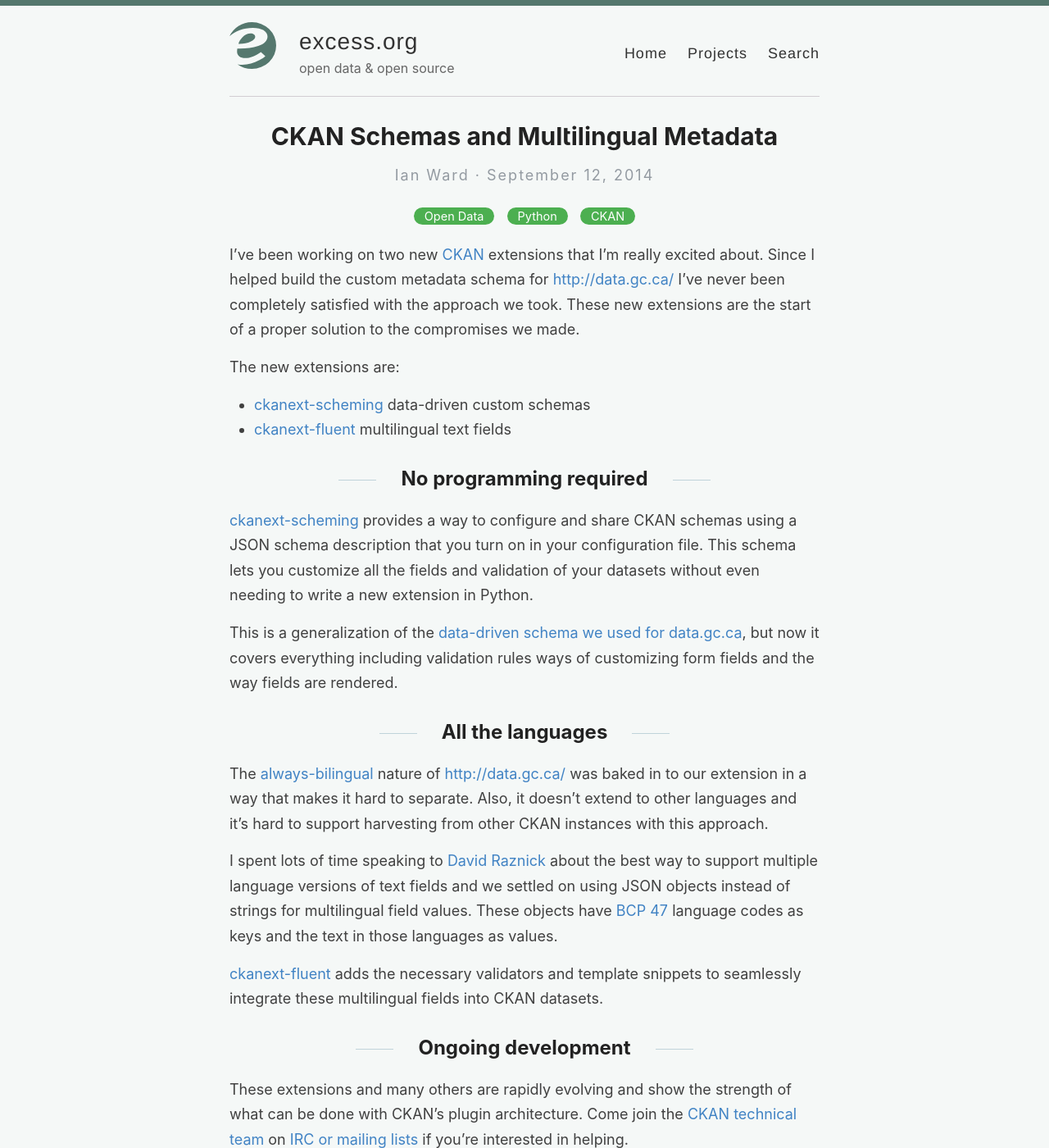
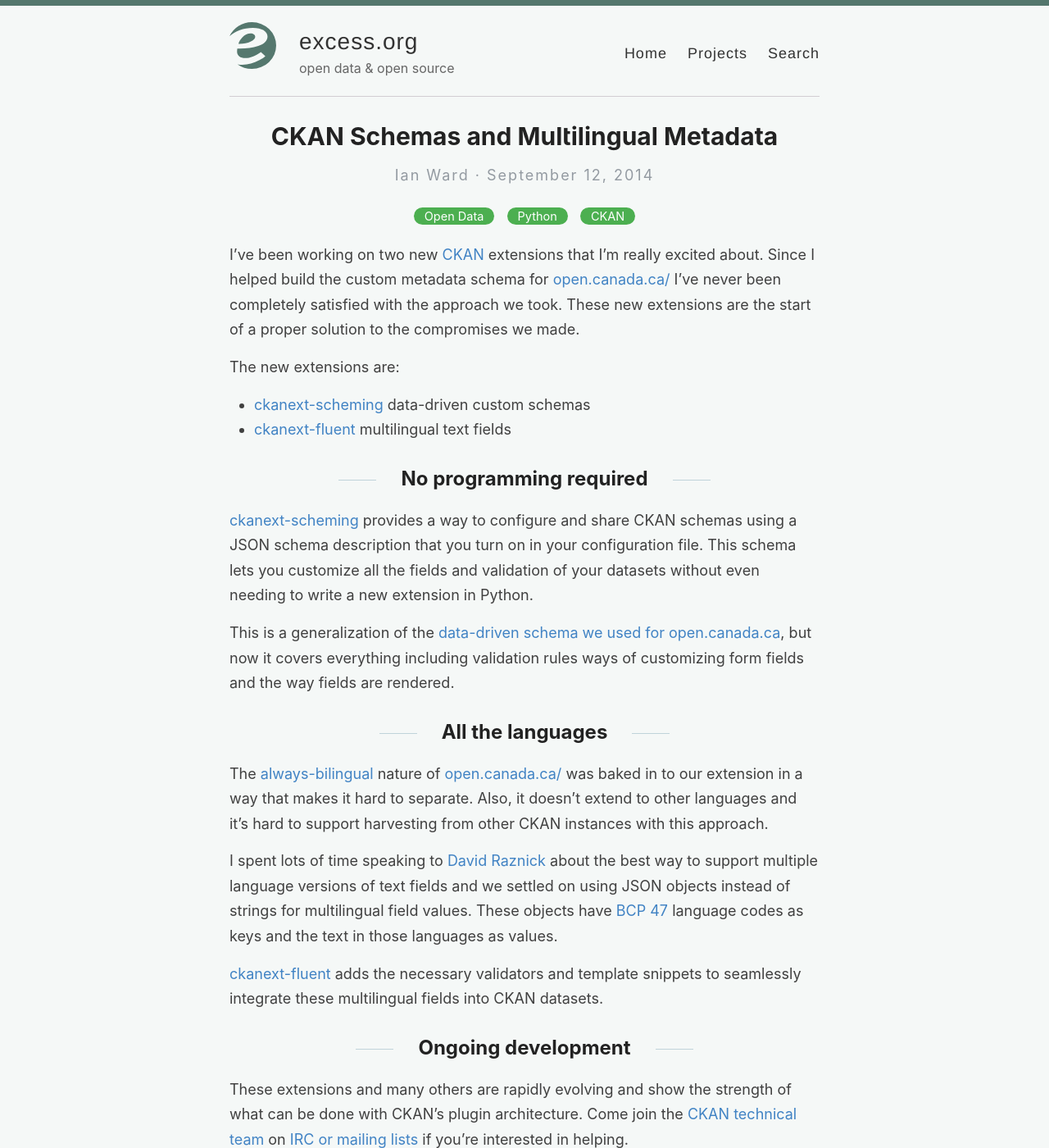
Before and after one commit to wardi/wardi.github.io, a Jekyll site: the page built from _posts/2014-09-12-ckan-schemas-multilingual.md, in a window 1280 px wide and 1400 px high. Shown: the whole window at 82% size. Built offline with Jekyll 4.4.1, drawn with Linux system fonts in a browser that asks for light colours.

Commit message:
update links

```diff
--- a/_posts/2014-09-12-ckan-schemas-multilingual.md
+++ b/_posts/2014-09-12-ckan-schemas-multilingual.md
@@ -7,7 +7,7 @@
 ---
 
 
-I've been working on two new [CKAN](http://ckan.org/) extensions that I'm really excited about. Since I helped build the custom metadata schema for [http://data.gc.ca/](http://data.gc.ca/) I've never been completely satisfied with the approach we took. These new extensions are the start of a proper solution to the compromises we made.
+I've been working on two new [CKAN](http://ckan.org/) extensions that I'm really excited about. Since I helped build the custom metadata schema for [open.canada.ca/](https://open.canada.ca/) I've never been completely satisfied with the approach we took. These new extensions are the start of a proper solution to the compromises we made.
 
 The new extensions are:
 
@@ -20,11 +20,11 @@
 
 [ckanext-scheming](https://github.com/open-data/ckanext-scheming/) provides a way to configure and share CKAN schemas using a JSON schema description that you turn on in your configuration file. This schema lets you customize all the fields and validation of your datasets without even needing to write a new extension in Python.
 
-This is a generalization of the [data-driven schema we used for data.gc.ca](https://github.com/open-data/ckanext-canada/blob/master/ckanext/canada/metadata_schema/schema.json), but now it covers everything including validation rules ways of customizing form fields and the way fields are rendered.
+This is a generalization of the [data-driven schema we used for open.canada.ca](https://github.com/open-data/ckanext-canada/blob/master/ckanext/canada/metadata_schema/schema.json), but now it covers everything including validation rules ways of customizing form fields and the way fields are rendered.
 
 ## All the languages
 
-The [always-bilingual](https://github.com/ckan/ckan/wiki/Multilingual-Datasets,-the-Government-of-Canada-approach) nature of [http://data.gc.ca/](http://data.gc.ca/) was baked in to our extension in a way that makes it hard to separate. Also, it doesn't extend to other languages and it's hard to support harvesting from other CKAN instances with this approach.
+The [always-bilingual](https://github.com/ckan/ckan/wiki/Multilingual-Datasets,-the-Government-of-Canada-approach) nature of [open.canada.ca/](https://open.canada.ca/) was baked in to our extension in a way that makes it hard to separate. Also, it doesn't extend to other languages and it's hard to support harvesting from other CKAN instances with this approach.
 
 I spent lots of time speaking to [David Raznick](https://github.com/kindly) about the best way to support multiple language versions of text fields and we settled on using JSON objects instead of strings for multilingual field values. These objects have [BCP 47](http://tools.ietf.org/html/bcp47) language codes as keys and the text in those languages as values.
 
```
